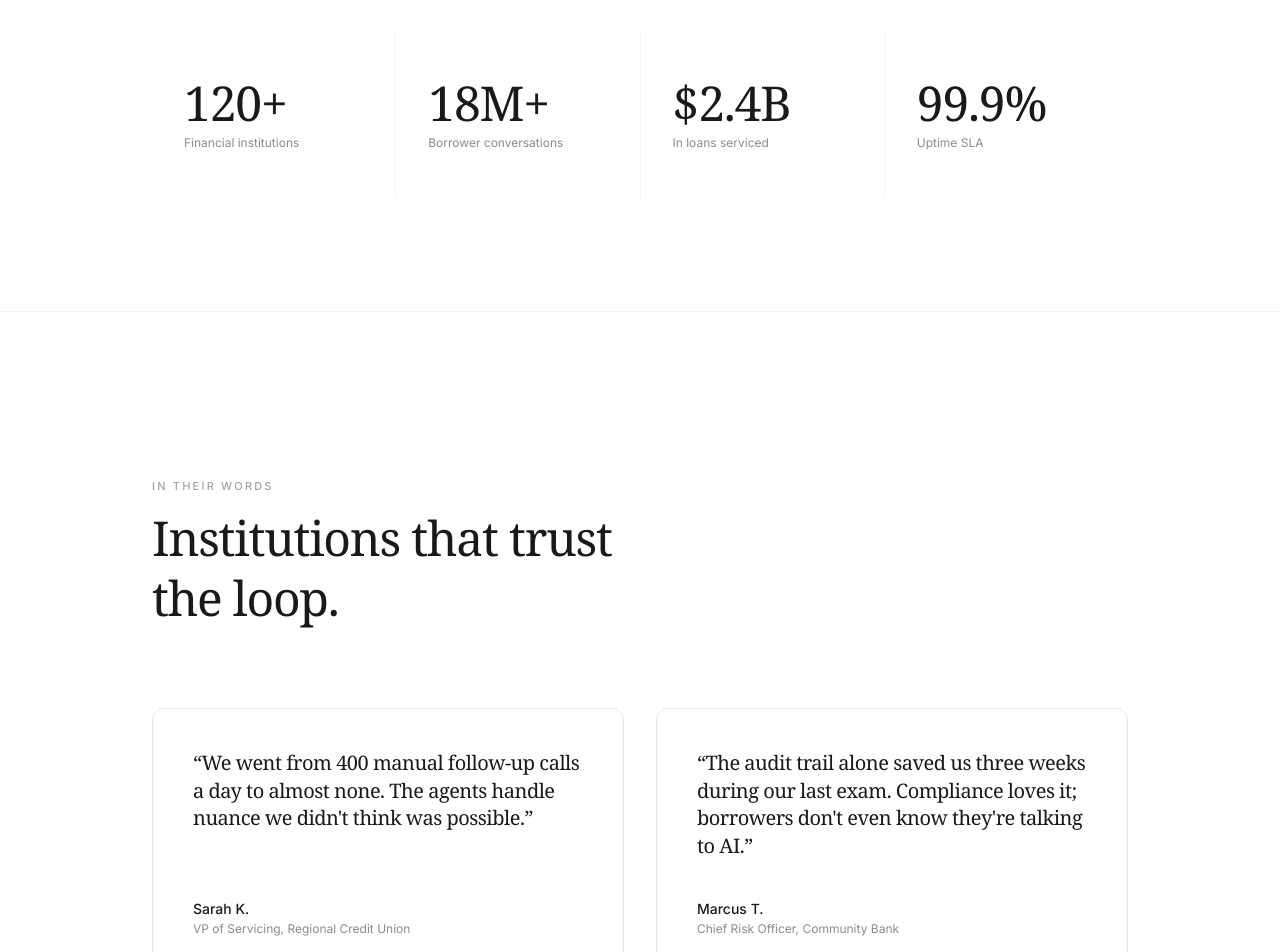
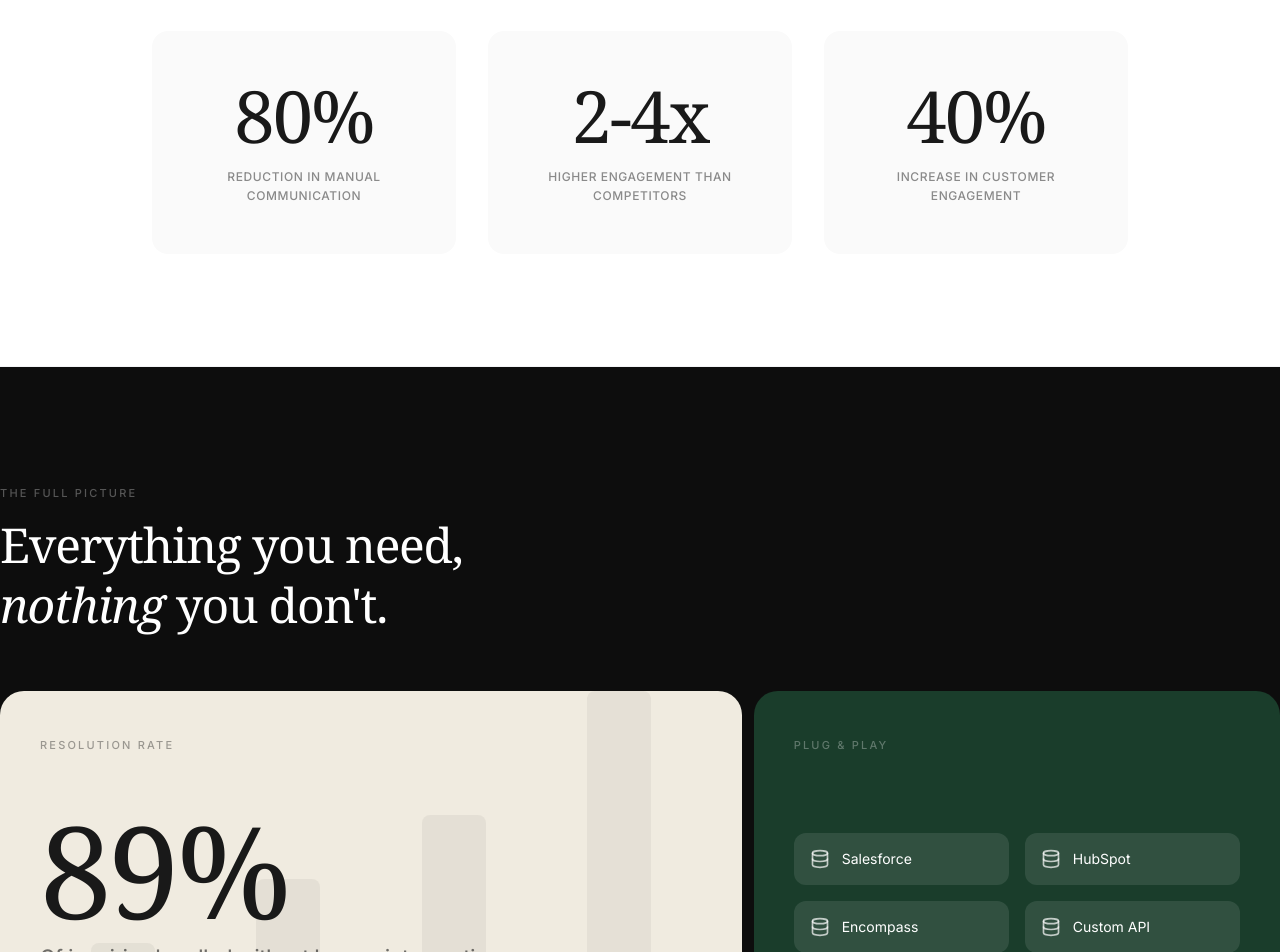
Before and after one commit to shrx404/boomerang-motion-landing, a Next.js app: page / in a window 1280 px wide. Shown: the part 2860-3812 px from the top of the page. Built offline with nearby package versions, Linux system fonts and the light colour scheme; a web font is replaced by a local one.

Commit message:
24: modified the metrics section design and converted the testimonials to a component

```diff
--- /dev/null
+++ b/app/components/MetricsSection.tsx
@@ -0,0 +1,31 @@
+import React from "react";
+
+const metrics = [
+  { value: "80%", label: "REDUCTION IN MANUAL COMMUNICATION" },
+  { value: "2-4x", label: "HIGHER ENGAGEMENT THAN COMPETITORS" },
+  { value: "40%", label: "INCREASE IN CUSTOMER ENGAGEMENT" },
+] as const;
+
+export default function MetricsSection() {
+  return (
+    <section className="w-full py-20 sm:py-28 bg-white border-y border-gray-100">
+      <div className="max-w-5xl mx-auto px-4 sm:px-6">
+        <div className="flex flex-col md:flex-row items-stretch justify-center gap-6 md:gap-8">
+          {metrics.map((m) => (
+            <div
+              key={m.value}
+              className="bg-[#FAFAFA] flex-1 rounded-2xl p-8 sm:p-12 flex flex-col items-center justify-center text-center gap-4"
+            >
+              <span className="text-5xl sm:text-6xl md:text-7xl font-serif font-normal tracking-tight text-[#191919]">
+                {m.value}
+              </span>
+              <span className="text-[11px] sm:text-xs text-[#191919]/50 font-medium uppercase tracking-[0.05em] leading-relaxed max-w-[200px]">
+                {m.label}
+              </span>
+            </div>
+          ))}
+        </div>
+      </div>
+    </section>
+  );
+}
--- /dev/null
+++ b/app/components/TestimonialsSection.tsx
@@ -0,0 +1,49 @@
+import React from "react";
+
+const testimonials = [
+  {
+    quote:
+      "We went from 400 manual follow-up calls a day to almost none. The agents handle nuance we didn't think was possible.",
+    author: "Sarah K.",
+    title: "VP of Servicing, Regional Credit Union",
+  },
+  {
+    quote:
+      "The audit trail alone saved us three weeks during our last exam. Compliance loves it; borrowers don't even know they're talking to AI.",
+    author: "Marcus T.",
+    title: "Chief Risk Officer, Community Bank",
+  },
+] as const;
+
+export default function TestimonialsSection() {
+  return (
+    <section
+      id="company"
+      className="w-full max-w-5xl mx-auto px-4 sm:px-6 py-24 sm:py-32 md:py-40"
+    >
+      <span className="text-[11px] uppercase tracking-[0.2em] text-[#191919]/40 font-medium">
+        IN THEIR WORDS
+      </span>
+      <h2 className="mt-3 text-3xl sm:text-4xl md:text-5xl font-serif font-normal leading-tight tracking-tight max-w-lg">
+        Institutions that trust the loop.
+      </h2>
+
+      <div className="mt-14 sm:mt-20 grid grid-cols-1 md:grid-cols-2 gap-6 sm:gap-8">
+        {testimonials.map((t) => (
+          <div
+            key={t.author}
+            className="border border-gray-200 p-8 sm:p-10 flex flex-col justify-between gap-10 rounded-xl"
+          >
+            <p className="text-lg sm:text-xl font-serif font-normal leading-snug tracking-tight text-[#191919]">
+              &ldquo;{t.quote}&rdquo;
+            </p>
+            <div>
+              <p className="text-sm font-medium text-[#191919]">{t.author}</p>
+              <p className="text-xs text-[#191919]/50 mt-0.5">{t.title}</p>
+            </div>
+          </div>
+        ))}
+      </div>
+    </section>
+  );
+}
--- a/app/page.tsx
+++ b/app/page.tsx
@@ -8,6 +8,8 @@ import BentoSection from "./components/BentoSection";
 import AboutUsSection from "./components/AboutUsSection";
 import SocialProofSection from "./components/SocialProofSection";
 import PricingSection from "./components/PricingSection";
+import MetricsSection from "./components/MetricsSection";
+import TestimonialsSection from "./components/TestimonialsSection";
 
 /* ─── static data ─────────────────────────────────────────────────────────── */
 
@@ -59,27 +61,6 @@ const channels = [
   },
 ] as const;
 
-const metrics = [
-  { value: "120+", label: "Financial institutions" },
-  { value: "18M+", label: "Borrower conversations" },
-  { value: "$2.4B", label: "In loans serviced" },
-  { value: "99.9%", label: "Uptime SLA" },
-] as const;
-
-const testimonials = [
-  {
-    quote:
-      "We went from 400 manual follow-up calls a day to almost none. The agents handle nuance we didn't think was possible.",
-    author: "Sarah K.",
-    title: "VP of Servicing, Regional Credit Union",
-  },
-  {
-    quote:
-      "The audit trail alone saved us three weeks during our last exam. Compliance loves it; borrowers don't even know they're talking to AI.",
-    author: "Marcus T.",
-    title: "Chief Risk Officer, Community Bank",
-  },
-] as const;
 
 /* ─── page ────────────────────────────────────────────────────────────────── */
 
@@ -286,55 +267,9 @@ const Home = () => {
       </section>
 
       {/* ── METRICS ─────────────────────────────────────────────────────── */}
-      <section className="w-full border-y border-gray-100">
-        <div className="max-w-5xl mx-auto px-4 sm:px-6 py-20 sm:py-28">
-          <div className="grid grid-cols-2 md:grid-cols-4 gap-px bg-gray-100">
-            {metrics.map((m) => (
-              <div
-                key={m.value}
-                className="bg-white px-6 sm:px-8 py-10 sm:py-12 flex flex-col gap-2"
-              >
-                <span className="text-4xl sm:text-5xl font-serif font-normal tracking-tight">
-                  {m.value}
-                </span>
-                <span className="text-xs text-[#191919]/50 leading-snug">
-                  {m.label}
-                </span>
-              </div>
-            ))}
-          </div>
-        </div>
-      </section>
+      <MetricsSection />
 
-      {/* ── TESTIMONIALS ────────────────────────────────────────────────── */}
-      <section
-        id="company"
-        className="w-full max-w-5xl mx-auto px-4 sm:px-6 py-24 sm:py-32 md:py-40"
-      >
-        <span className="text-[11px] uppercase tracking-[0.2em] text-[#191919]/40 font-medium">
-          IN THEIR WORDS
-        </span>
-        <h2 className="mt-3 text-3xl sm:text-4xl md:text-5xl font-serif font-normal leading-tight tracking-tight max-w-lg">
-          Institutions that trust the loop.
-        </h2>
 
-        <div className="mt-14 sm:mt-20 grid grid-cols-1 md:grid-cols-2 gap-6 sm:gap-8">
-          {testimonials.map((t) => (
-            <div
-              key={t.author}
-              className="border border-gray-200 p-8 sm:p-10 flex flex-col justify-between gap-10 rounded-xl"
-            >
-              <p className="text-lg sm:text-xl font-serif font-normal leading-snug tracking-tight text-[#191919]">
-                &ldquo;{t.quote}&rdquo;
-              </p>
-              <div>
-                <p className="text-sm font-medium text-[#191919]">{t.author}</p>
-                <p className="text-xs text-[#191919]/50 mt-0.5">{t.title}</p>
-              </div>
-            </div>
-          ))}
-        </div>
-      </section>
 
       {/* ── BENTO GRID ──────────────────────────────────────────────────── */}
       <BentoSection />
@@ -342,6 +277,9 @@ const Home = () => {
       {/* ── ABOUT US & SOCIAL PROOF ─────────────────────────────────────── */}
       <AboutUsSection />
       <SocialProofSection />
+
+      {/* ── TESTIMONIALS ────────────────────────────────────────────────── */}
+      <TestimonialsSection />
 
       {/* ── PRICING TEASER ──────────────────────────────────────────────── */}
       <PricingSection />
```
